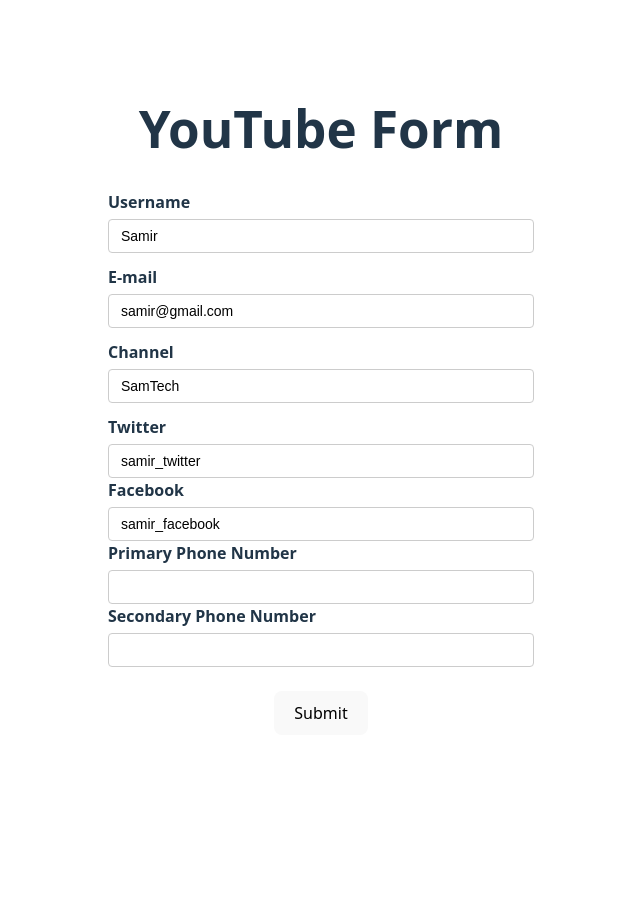
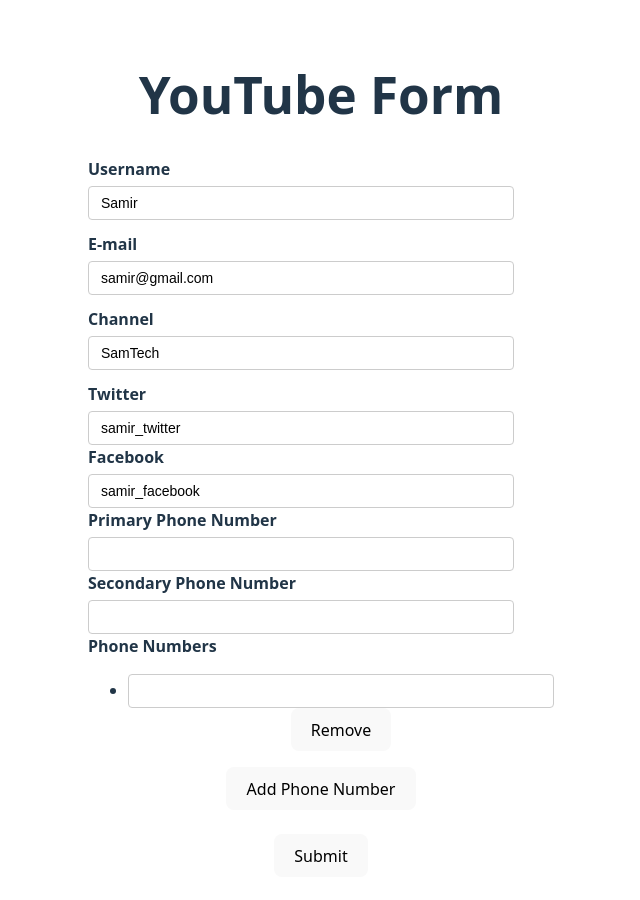
Before and after one commit to sa-mamun/react-hook-form-demo, a React (Vite) app: page / in a window 1280 px wide. Shown: the top 900 px of the page, without its empty margins (319-959 px from the left). Before the commit the page ends 800 px from the top, so only its background shows below. Built offline with nearby package versions, Linux system fonts and the light colour scheme.

Commit message:
Dynamic Fields

```diff
--- a/src/components/YouTubeForm.tsx
+++ b/src/components/YouTubeForm.tsx
@@ -1,4 +1,4 @@
-import { useForm } from "react-hook-form";
+import { useForm, useFieldArray } from "react-hook-form";
 import { DevTool } from "@hookform/devtools";
 
 type FormValues = {
@@ -10,6 +10,9 @@
         facebook: string;
     };
     phoneNumbers: string[];
+    phNumbers: {
+        number: string;
+    }[];
 };
 
 const YouTubeForm = () => {
@@ -23,11 +26,16 @@
                 twitter: "samir_twitter",
                 facebook: "samir_facebook"
             },
-            phoneNumbers: ["", ""]
+            phoneNumbers: ["", ""],
+            phNumbers: [{ number: ""}]
         }
     });
     const { register, control, handleSubmit, formState } = form;
     const { errors } = formState;
+    const { fields, append, remove } = useFieldArray({
+        name: "phNumbers",
+        control
+    })
 
     const onSubmit = (data : FormValues) => {
         console.log("Form Submitted", data);
@@ -86,7 +94,20 @@
                 <input type="text" id="primary-phone" {...register("phoneNumbers.0")} />
 
                 <label htmlFor="secondary-phone">Secondary Phone Number</label>
-                <input type="text" id="secondary-phone" {...register("phoneNumbers.1")} /><br />
+                <input type="text" id="secondary-phone" {...register("phoneNumbers.1")} />
+
+                <div>
+                    <label htmlFor="phoneNumbers">Phone Numbers</label>
+                    <ul>
+                        {fields.map((field, index) => (
+                            <li key={field.id}>
+                                <input type="text" {...register(`phNumbers.${index}.number` as const)} />
+                                <button type="button" onClick={() => remove(index)}>Remove</button>
+                            </li>
+                        ))}
+                    </ul>
+                    <button type="button" onClick={() => append({ number: "" })}>Add Phone Number</button>
+                </div> <br />
 
                 <button>Submit</button>
             </form>
```
